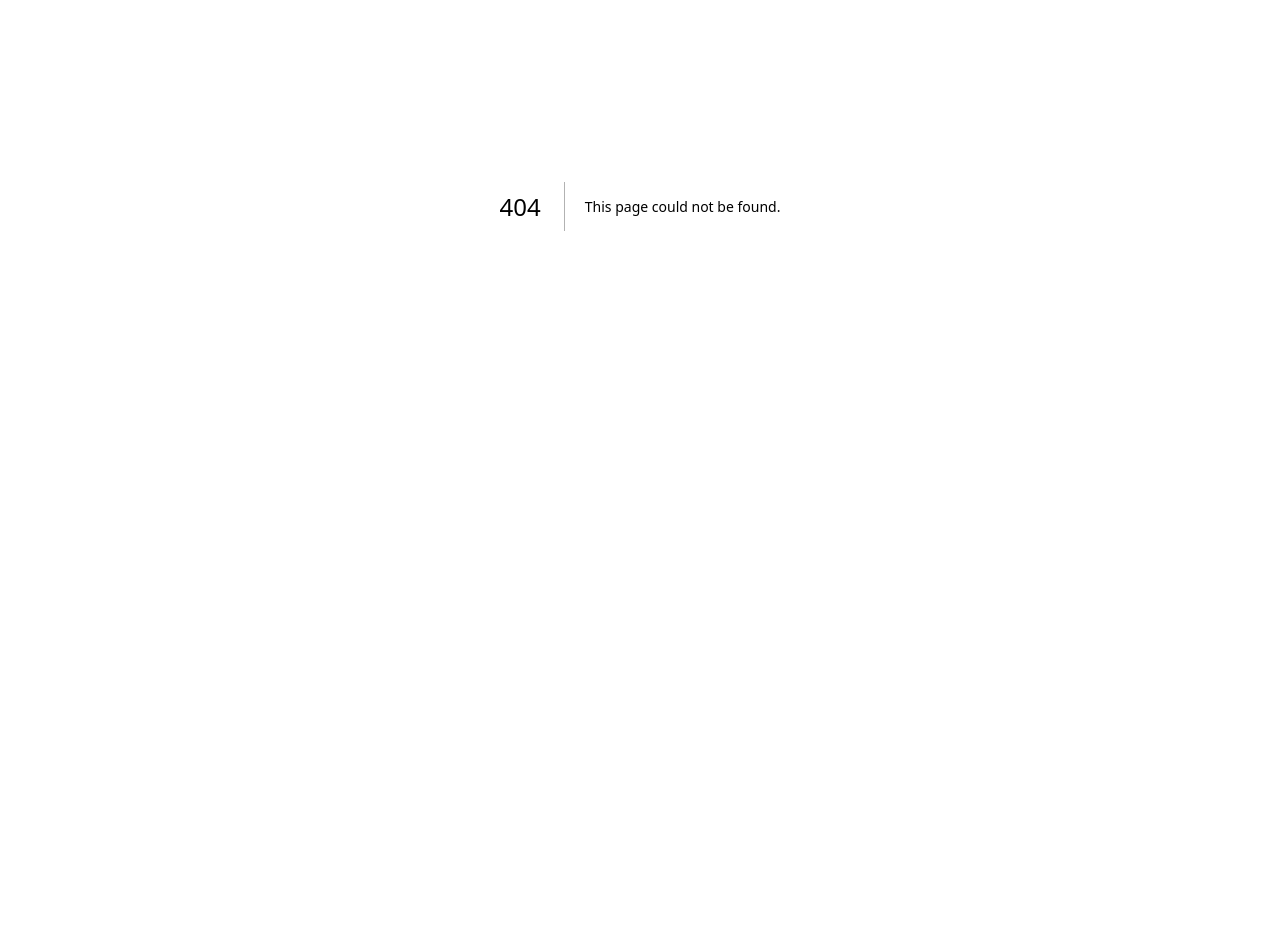
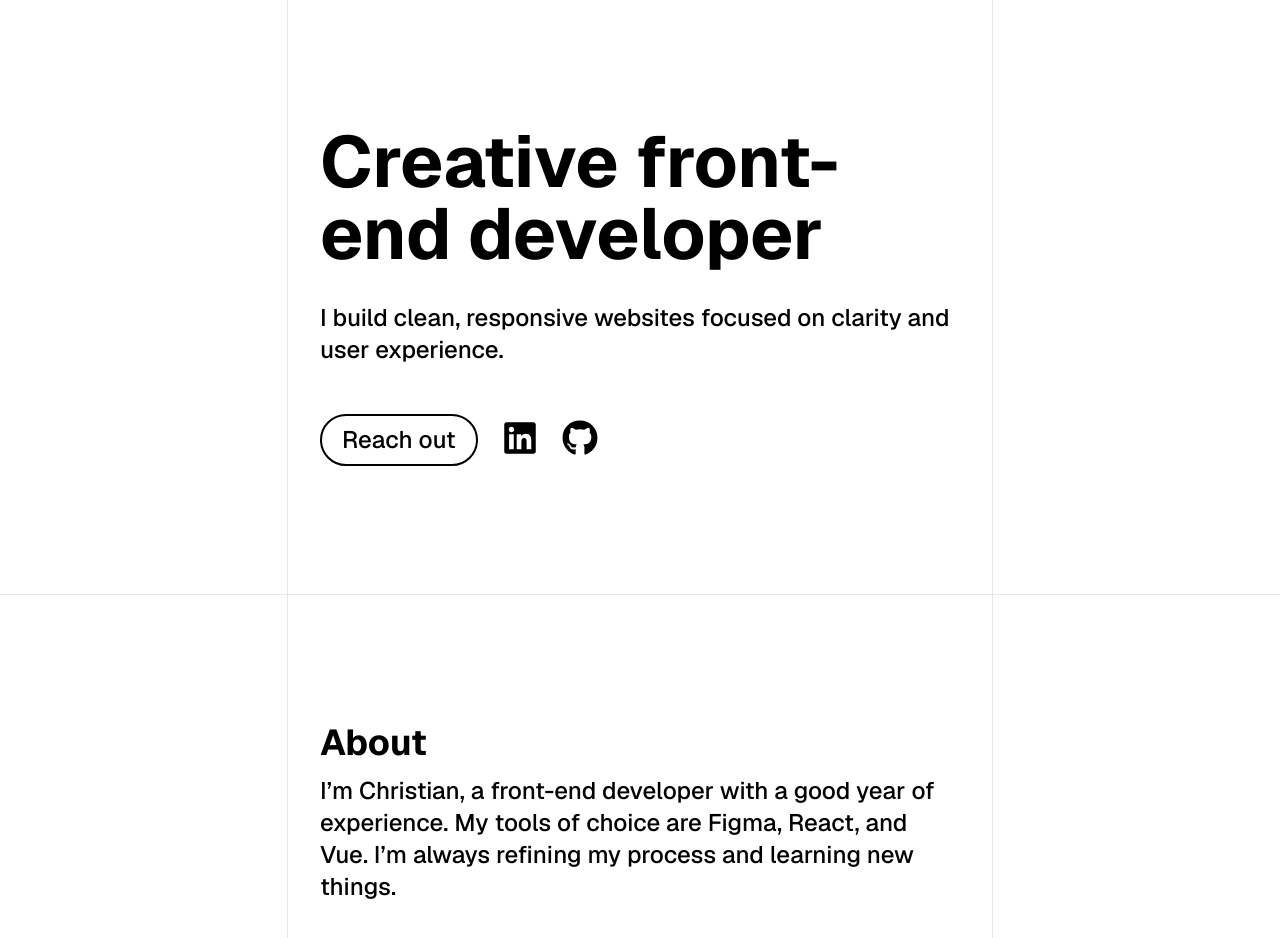
Before and after one commit to migoll/chrlnd.com, a Next.js app: page /my-work/animal-pension-case-study in a window 1280 px wide. Before the commit this address had no page. Shown: the part 320-1258 px from the top of the page. Before the commit the page ends 926 px from the top, so only its background shows below. Built offline with nearby package versions, Linux system fonts and the light colour scheme.

Commit message:
work section

```diff
--- /dev/null
+++ b/src/app/my-work/animal-pension-case-study copy 2/page.tsx
@@ -0,0 +1,7 @@
+export default function AboutPage() {
+  return (
+    <div>
+      <h1>omega juice</h1>
+    </div>
+  );
+}
--- /dev/null
+++ b/src/app/my-work/animal-pension-case-study/page.tsx
@@ -0,0 +1,51 @@
+import { Section } from "@/components/section";
+import { BubbleSection } from "@/components/bubble-section";
+import { FontAwesomeIcon } from "@fortawesome/react-fontawesome";
+import {
+  faCss3,
+  faHtml5,
+  faJsSquare,
+  faVuejs,
+  faReact,
+  faFigma,
+  faLinkedin,
+  faGithub,
+} from "@fortawesome/free-brands-svg-icons";
+
+export default function CaseStudyOne() {
+  return (
+    <>
+      <Section contentClassName="flex gap-12 flex-col px-8 py-32">
+        <div className="w-[96px] h-[144px] object-cover rounded-full overflow-hidden">
+          <p>Case</p>
+        </div>
+        <div className="flex gap-8 flex-col">
+          <h1 className="font-bold text-7xl">Creative front-end developer</h1>
+          <p>
+            I build clean, responsive websites focused on clarity and user
+            experience.
+          </p>
+        </div>
+        <div className="flex gap-6 items-center">
+          <button className="text-2xl font-medium border-2 border-black rounded-full py-2 px-5">
+            Reach out
+          </button>
+          <a href="https://www.linkedin.com/in/christian-lund-2125322b8/">
+            <FontAwesomeIcon icon={faLinkedin} className="size-9" />
+          </a>
+          <a href="https://github.com/migoll">
+            <FontAwesomeIcon icon={faGithub} className="size-9" />
+          </a>
+        </div>
+      </Section>
+      <Section contentClassName="py-32 flex gap-3 flex-col">
+        <h2 className="font-bold text-4xl">About</h2>
+        <p>
+          I’m Christian, a front-end developer with a good year of experience.
+          My tools of choice are Figma, React, and Vue. I’m always refining my
+          process and learning new things.
+        </p>
+      </Section>
+    </>
+  );
+}
--- /dev/null
+++ b/src/app/my-work/guldborgsund-zoo-case-study/page.tsx
@@ -0,0 +1,7 @@
+export default function AboutPage() {
+  return (
+    <div>
+      <h1>omega juice</h1>
+    </div>
+  );
+}
--- a/src/app/page.tsx
+++ b/src/app/page.tsx
@@ -62,6 +62,39 @@ export default function HomePage() {
           <FontAwesomeIcon icon={faFigma} className="size-12" />
         </div>
       </Section>
+      <Section contentClassName="py-32 flex gap-3 flex-col">
+        <h2 className="font-bold text-4xl">My work</h2>
+        <div>
+          <img src="" alt="" className="aspect-square w-full" />
+          <h3>
+            Sejr og Davidsens dyrepension - Realiseret website til dyrepension
+          </h3>
+          <div className="flex gap-4">
+            <p className="text-sm text-neutral-500">OO-UX</p>
+            <p className="text-sm text-neutral-500">Website</p>
+          </div>
+        </div>
+        <div>
+          <img src="" alt="" />
+          <h3>
+            Sejr og Davidsens dyrepension - Realiseret website til dyrepension
+          </h3>
+          <div className="flex gap-4">
+            <p className="text-sm text-neutral-500">OO-UX</p>
+            <p className="text-sm text-neutral-500">Website</p>
+          </div>
+        </div>
+        <div>
+          <img src="" alt="" />
+          <h3>
+            Sejr og Davidsens dyrepension - Realiseret website til dyrepension
+          </h3>
+          <div className="flex gap-4">
+            <p className="text-sm text-neutral-500">OO-UX</p>
+            <p className="text-sm text-neutral-500">Website</p>
+          </div>
+        </div>
+      </Section>
       <BubbleSection index={0}>
         <div className="pb-6">
           <h2 className="text-xl font-bold">Web design</h2>
```
Also changed, not shown: src/app/my-work/page.tsx (renamed from src/app/about/page.tsx).
